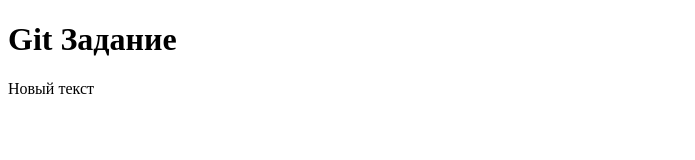
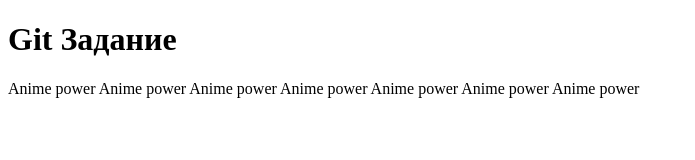
Before and after one commit to WestMare/Git_Qest, a plain HTML site: page index.html in a window 1280 px wide. Shown: the whole page, without its empty margins (0-695 px from the left). Drawn offline with Linux system fonts and the light colour scheme.

Commit message:
third commit

```diff
--- a/index.html
+++ b/index.html
@@ -6,6 +6,6 @@
 </head>
 <body>
 <h1> Git Задание </h1>
-<p>Новый текст</p>
+<p>Anime power Anime power Anime power Anime power Anime power Anime power Anime power<p/>
 </body>
 </html>
```
